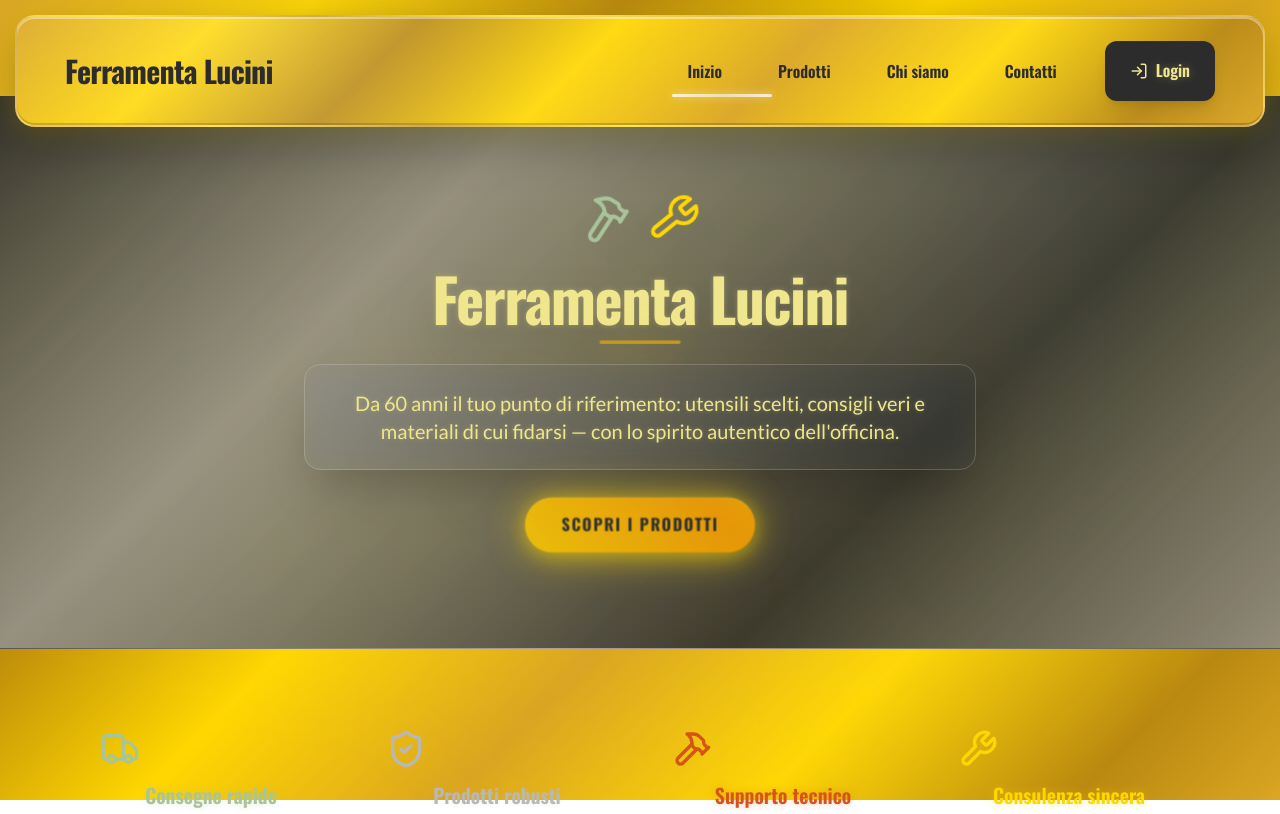
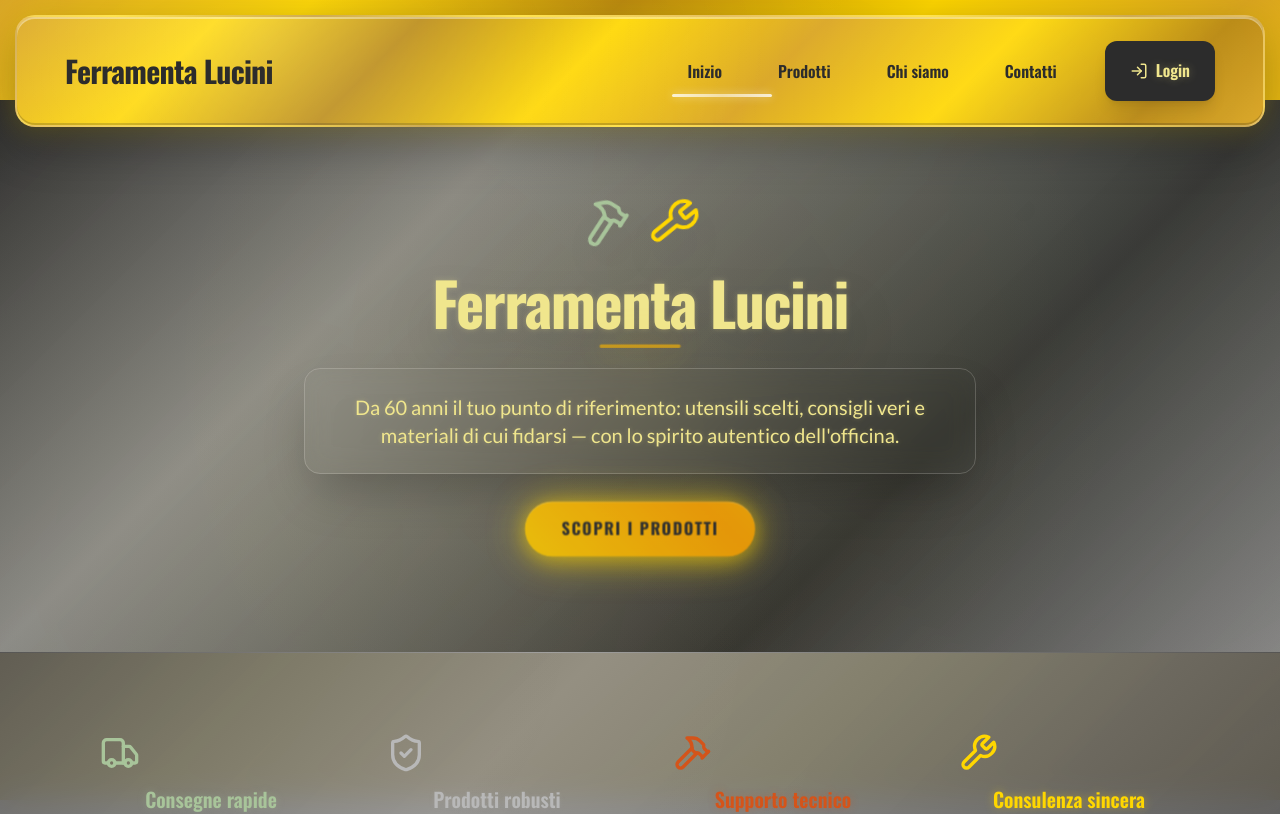
Before and after one commit to ferramentalucini/lucini-ferramenta, a React (Vite) app: page / in a window 1280 px wide. Shown: the top 814 px of the page. Built offline with nearby package versions, Linux system fonts and the light colour scheme.

Commit message:
Refine header and background styles
- Extended the metallic background to the top of the page.
- Reversed the fixed/scrolling behavior of the background and content.
- Improved header open/close animations.
- Adjusted color usage to reduce gold and increase white.

```diff
--- a/src/pages/Home.tsx
+++ b/src/pages/Home.tsx
@@ -74,7 +74,7 @@ export default function Home() {
 
   return (
     <div className="min-h-screen flex flex-col w-full font-lato relative">
-      {/* SFONDO DORATO CONTINUO */}
+      {/* SFONDO DORATO FISSO - Base per tutta la pagina */}
       <div
         className="fixed inset-0 z-0"
         style={{
@@ -106,19 +106,27 @@ export default function Home() {
         />
       </div>
 
-      {/* SFERA MENU 3D - Sempre visibile quando header è collassato */}
-      {isHeaderCollapsed && (
+      {/* SFERA MENU 3D - Sempre visibile */}
       <div
         className="menu-sphere animate-sphere-float"
         onClick={toggleHeader}
+        style={{
+          opacity: isHeaderCollapsed ? 1 : 0,
+          pointerEvents: isHeaderCollapsed ? 'auto' : 'none',
+          transition: 'opacity 0.3s ease'
+        }}
       >
         <Menu size={24} className="text-antracite drop-shadow-lg" />
       </div>
-      )}
 
       {/* HEADER LUSSUOSO SOSPESO */}
-      {!isHeaderCollapsed && (
-        <header className="header-luxe animate-slide-in-elegant">
+      <header
+        className={`header-luxe ${isHeaderCollapsed ? 'animate-header-collapse' : 'animate-header-expand'}`}
+        style={{
+          opacity: isHeaderCollapsed ? 0 : 1,
+          pointerEvents: isHeaderCollapsed ? 'none' : 'auto'
+        }}
+      >
         <div className="flex justify-between items-center px-8 md:px-12 py-6 relative z-10">
           <span className="text-2xl md:text-3xl font-oswald font-bold text-antracite tracking-tight select-none relative z-10">
             Ferramenta Lucini
@@ -190,18 +198,48 @@ export default function Home() {
           </div>
         </div>
       </header>
-      )}
 
-      {/* CONTENUTO - Con spazio appropriato per l'header */}
-      <main className="flex-1 w-full pt-24 relative z-10">
+      {/* CONTENUTO - Con sfondo bianco/grigio che scorre sopra lo sfondo dorato */}
+      <main className="flex-1 w-full relative z-10" style={{ marginTop: '100px' }}>
+        {/* Estensione dello sfondo metallico grigio dalla prima all'ultima sezione */}
+        <div
+          className="absolute inset-0 z-0"
+          style={{
+            background: `
+              linear-gradient(135deg,
+                rgba(44, 44, 44, 0.95) 0%,
+                rgba(139, 139, 139, 0.9) 30%,
+                rgba(44, 44, 44, 0.95) 70%,
+                rgba(139, 139, 139, 0.85) 100%
+              )
+            `,
+            backdropFilter: 'blur(15px)'
+          }}
+        >
+          {/* Texture overlay per le sezioni */}
+          <div
+            className="absolute inset-0 opacity-20"
+            style={{
+              backgroundImage: `
+                radial-gradient(circle at 20% 20%, rgba(255, 255, 255, 0.05) 0%, transparent 50%),
+                radial-gradient(circle at 80% 80%, rgba(255, 255, 255, 0.05) 0%, transparent 50%),
+                radial-gradient(circle at 40% 60%, rgba(255, 255, 255, 0.03) 0%, transparent 50%)
+              `
+            }}
+          />
+        </div>
+
+        {/* Sezioni del contenuto */}
+        <div className="relative z-20">
           <div ref={inizioRef} className="animate-slide-in-elegant"><HeroFerramenta /></div>
           <div className="animate-slide-in-elegant" style={{ animationDelay: '0.2s' }}><ServiziFerramenta /></div>
           <div ref={prodottiRef} className="animate-slide-in-elegant" style={{ animationDelay: '0.4s' }}><ProdottiConsigliati /></div>
           <div ref={chiSiamoRef} className="animate-slide-in-elegant" style={{ animationDelay: '0.6s' }}><ChiSiamoFerramenta /></div>
           <div ref={contattiRef} className="animate-slide-in-elegant" style={{ animationDelay: '0.8s' }}><ContattiFerramenta /></div>
+        </div>
       </main>
 
-      <footer className="bg-antracite/80 backdrop-blur-lg text-sabbia py-6 text-center font-oswald text-sm tracking-wide border-t border-sabbia/20 animate-slide-in-elegant relative z-10">
+      <footer className="bg-antracite/80 backdrop-blur-lg text-sabbia py-6 text-center font-oswald text-sm tracking-wide border-t border-sabbia/20 animate-slide-in-elegant relative z-20">
         <div className="px-4 relative z-10">
           &copy; {new Date().getFullYear()} Ferramenta Lucini &mdash; Designed with luxury & care
         </div>
--- a/src/styles/animations.css
+++ b/src/styles/animations.css
@@ -1,4 +1,3 @@
-
 /* Animazioni uniche e fluide per Ferramenta Lucini */
 
 @keyframes metallic-shine {
@@ -101,7 +100,7 @@
   }
 }
 
-/* Header elegante sospeso */
+/* Header elegante sospeso - Animazioni migliorate */
 @keyframes header-collapse {
   0% {
     transform: translateY(0) scale(1);
@@ -111,6 +110,15 @@
     right: 15px;
     top: 15px;
     opacity: 1;
+  }
+  50% {
+    transform: translateY(0) scale(0.8);
+    border-radius: 35px;
+    width: 120px;
+    height: 80px;
+    right: 18px;
+    top: 18px;
+    opacity: 0.8;
   }
   100% {
     transform: translateY(0) scale(1);
@@ -132,6 +140,15 @@
     right: 20px;
     top: 20px;
     opacity: 0;
+  }
+  50% {
+    transform: translateY(0) scale(0.8);
+    border-radius: 35px;
+    width: 120px;
+    height: 80px;
+    right: 18px;
+    top: 18px;
+    opacity: 0.8;
   }
   100% {
     transform: translateY(0) scale(1);
@@ -213,11 +230,11 @@
 }
 
 .animate-header-collapse {
-  animation: header-collapse 0.6s ease-in-out forwards;
+  animation: header-collapse 0.8s cubic-bezier(0.4, 0.0, 0.2, 1) forwards;
 }
 
 .animate-header-expand {
-  animation: header-expand 0.6s ease-in-out forwards;
+  animation: header-expand 0.8s cubic-bezier(0.4, 0.0, 0.2, 1) forwards;
 }
 
 .animate-sphere-float {
@@ -257,7 +274,7 @@
   animation: metallic-shine 1.5s ease-in-out infinite;
 }
 
-/* Header lussuoso come nell'immagine */
+/* Header lussuoso come nell'immagine - Colori migliorati */
 .header-luxe {
   position: fixed;
   top: 15px;
@@ -281,6 +298,7 @@
     inset 0 -2px 0 rgba(0, 0, 0, 0.2),
     0 0 30px rgba(255, 215, 0, 0.3);
   border: 2px solid rgba(255, 255, 255, 0.3);
+  transition: all 0.8s cubic-bezier(0.4, 0.0, 0.2, 1);
 }
 
 .header-luxe::before {
@@ -295,9 +313,10 @@
     radial-gradient(circle at 20% 20%, rgba(255, 255, 255, 0.2) 0%, transparent 50%),
     radial-gradient(circle at 80% 80%, rgba(255, 255, 255, 0.1) 0%, transparent 50%);
   pointer-events: none;
+  transition: all 0.8s cubic-bezier(0.4, 0.0, 0.2, 1);
 }
 
-/* Sfera menu 3D elegante */
+/* Sfera menu 3D elegante - Sempre visibile */
 .menu-sphere {
   position: fixed;
   top: 20px;
@@ -360,3 +379,12 @@
   transition: all 0.4s cubic-bezier(0.4, 0.0, 0.2, 1);
   box-shadow: 0 0 8px rgba(255, 255, 255, 0.5);
 }
+
+/* Classi di utilità per le animazioni */
+.animate-header-collapse {
+  animation: header-collapse 0.8s cubic-bezier(0.4, 0.0, 0.2, 1) forwards;
+}
+
+.animate-header-expand {
+  animation: header-expand 0.8s cubic-bezier(0.4, 0.0, 0.2, 1) forwards;
+}
```
Lines whose indentation alone changed are shown as unchanged.
